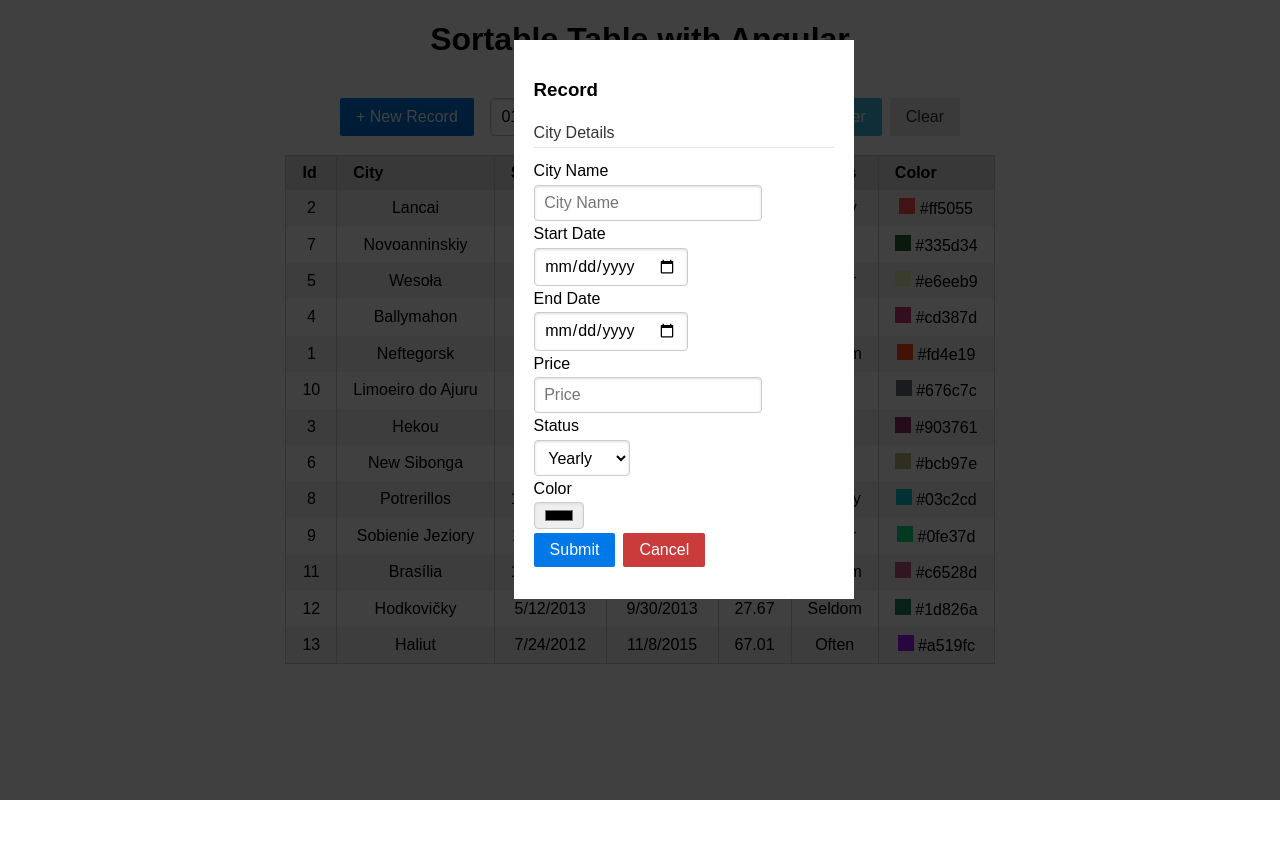
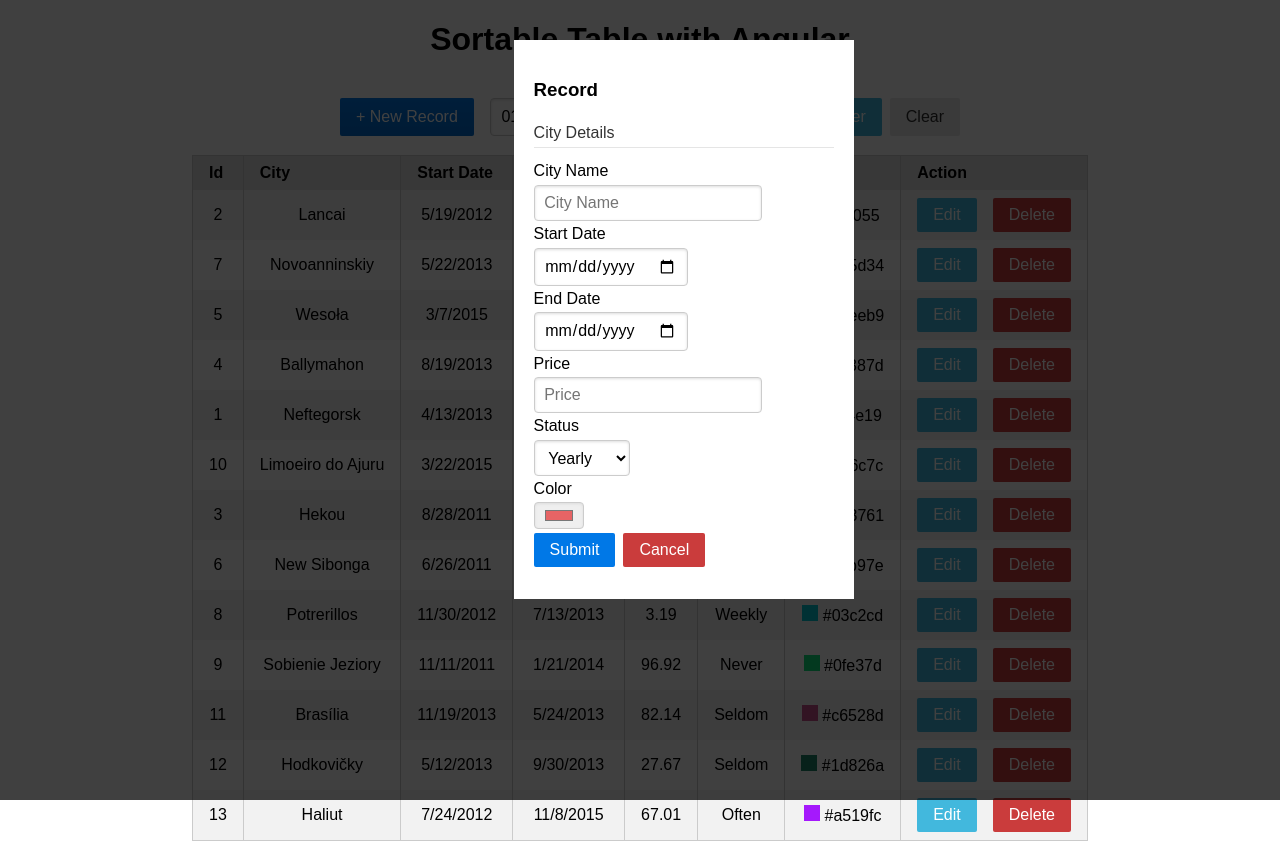
Before and after one commit to shindesharad71/MEAN-Stack-CRUD-With-TypeScript, an Angular app: page / in a window 1280 px wide. Both pictures are taken after typing "2020-01-15", "2020-01-15" into the empty fields and a click on the button "+ New Record". Before the commit the page ends 800 px from the top, so only its background shows below. Built offline with nearby package versions, Linux system fonts and the light colour scheme.

Commit message:
Added: Action Buttons

```diff
--- a/src/app/app.component.html
+++ b/src/app/app.component.html
@@ -2,6 +2,6 @@
 	<h1>Sortable Table with Angular</h1>
 </section>
 <section id="cities">
-	<app-toolbar (onFilter)="onFilter($event)"></app-toolbar>
+	<app-toolbar (filterEvent)="onFilter($event)"></app-toolbar>
 	<app-table></app-table>
 </section>
--- a/src/app/table/table.component.html
+++ b/src/app/table/table.component.html
@@ -66,6 +66,7 @@
 			>
 				Color
 			</th>
+			<th scope="col" data-name="action">Action</th>
 		</tr>
 	</thead>
 	<tbody>
@@ -80,6 +81,10 @@
 				<span [ngStyle]="{ background: data.color }"></span>
 				{{ data.color }}
 			</td>
+			<td>
+				<button class="pure-button button-secondary">Edit</button>
+				<button class="pure-button button-error">Delete</button>
+			</td>
 		</tr>
 	</tbody>
 </table>
--- a/src/app/toolbar/toolbar.component.html
+++ b/src/app/toolbar/toolbar.component.html
@@ -56,7 +56,7 @@
 				<option>Never</option>
 			</select>
 			<label for="color">Color</label>
-			<input type="color" id="color" placeholder="Color" />
+			<input type="color" id="color" placeholder="Color" value="#e66465" />
 
 			<button type="submit" class="pure-button pure-button-primary">
 				Submit
--- a/src/app/toolbar/toolbar.component.scss
+++ b/src/app/toolbar/toolbar.component.scss
@@ -15,15 +15,3 @@
     }
 	}
 }
-
-.button-error {
-  background: rgb(202, 60, 60);
-  color: #fff;
-  margin-left: 8px;
-}
-
-.button-secondary {
-  background: rgb(66, 184, 221);
-  color: #fff;
-  margin-right: 8px;
-}
--- a/src/app/toolbar/toolbar.component.ts
+++ b/src/app/toolbar/toolbar.component.ts
@@ -10,7 +10,7 @@ export class ToolbarComponent implements OnInit {
 	startDate: any;
 	endDate: any;
 
-	@Output() onFilter: EventEmitter<any> = new EventEmitter();
+	@Output() filterEvent = new EventEmitter<any>();
 
 	constructor(private modalService: ModalService) {}
 
@@ -23,7 +23,7 @@ export class ToolbarComponent implements OnInit {
 
 	filterCities(): void {
 		if (this.startDate && this.endDate) {
-			this.onFilter.emit({
+			this.filterEvent.emit({
 				startDate: this.startDate,
 				endDate: this.endDate,
 			});
--- a/src/styles.scss
+++ b/src/styles.scss
@@ -1 +1,11 @@
-/* You can add global styles to this file, and also import other style files */
+.button-error {
+  background: rgb(202, 60, 60);
+  color: #fff;
+  margin-left: 8px;
+}
+
+.button-secondary {
+  background: rgb(66, 184, 221);
+  color: #fff;
+  margin-right: 8px;
+}
```
